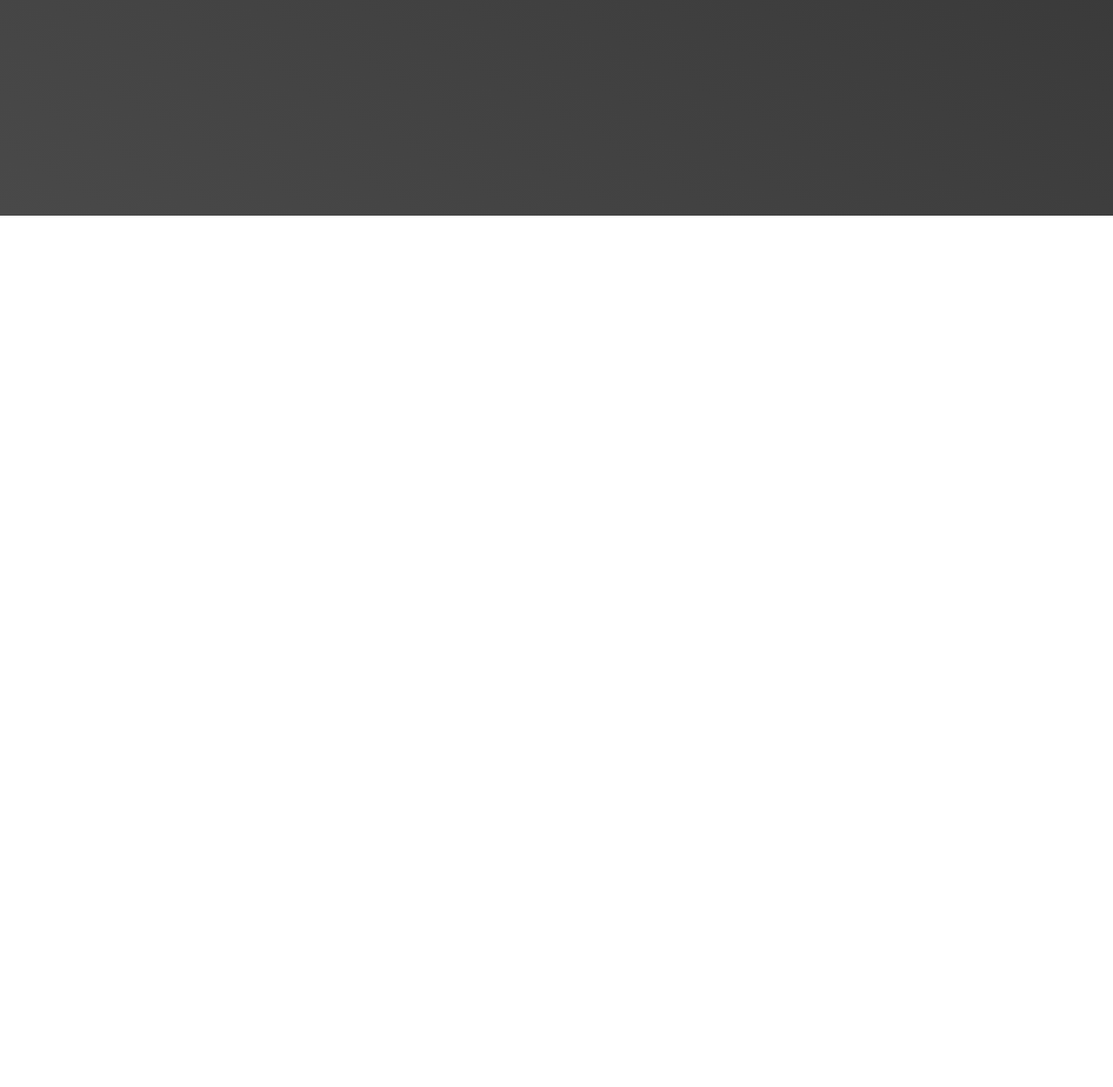
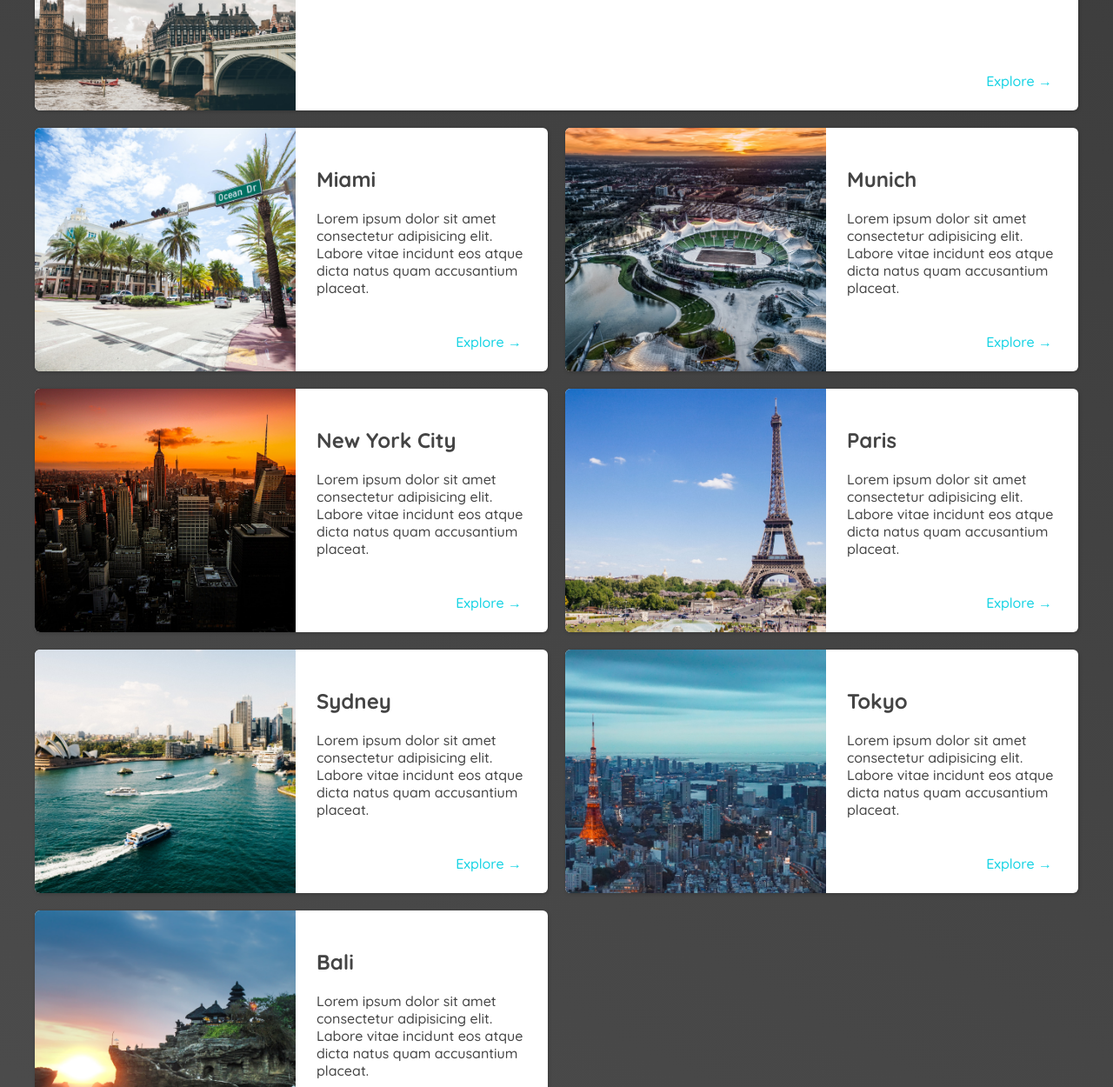
Before and after one commit to davidheweb/travel-history, a plain HTML site: page places.html in a window 1280 px wide. Shown: the part 552-1802 px from the top of the page at 87% size. Before the commit the page ends 800 px from the top, so only its background shows below. Drawn offline with Linux system fonts and the light colour scheme.

Commit message:
Added CSS Grid and more city cards
- Added CSS Griid into the ul to display more city cards
- Added new cities with duplicated cards

```diff
--- a/places.css
+++ b/places.css
@@ -8,8 +8,15 @@ header {
 }
 
 main ul {
-  width: 800px;
-  margin: 0 auto;
+  width: 1200px;
+  margin: 0 auto 48px auto;
+  display: grid;
+  grid-template-columns: 1fr 1fr;
+  gap: 20px 20px;
+}
+
+li:nth-of-type(3) {
+  grid-column: 1 / span 2;
 }
 
 main li {
--- a/places.html
+++ b/places.html
@@ -25,17 +25,154 @@
     <main>
       <ul>
         <li>
-          <img src="/images/places/barcelona.jpg" alt="City of Barcelona" />
+          <img src="images/places/barcelona.jpg" alt="City of Barcelona" />
           <div class="item-content">
             <div>
               <h2>Barcelona</h2>
               <p>
-                Lorem ipsum dolor sit amet consectetur adipisicing elit.
-                Molestiae delectus...
+                Lorem ipsum dolor sit amet consectetur adipisicing elit. Labore
+                vitae incidunt eos atque dicta natus quam accusantium placeat.
               </p>
             </div>
             <div class="actions">
-              <a href="https://en.wikipedia.org/wiki/Barcelona">Explore</a>
+              <a href="https://en.wikipedia.org/wiki/Barcelona">Explore &#x2192</a>
+            </div>
+          </div>
+        </li>
+        <li>
+          <img src="images/places/hawaii.jpg" alt="Hawaii beach" />
+          <div class="item-content">
+            <div>
+              <h2>Hawaii</h2>
+              <p>
+                Lorem ipsum dolor sit amet consectetur adipisicing elit. Labore
+                vitae incidunt eos atque dicta natus quam accusantium placeat.
+              </p>
+            </div>
+            <div class="actions">
+              <a href="hhttps://en.wikipedia.org/wiki/Hawaii">Explore &#x2192</a>
+            </div>
+          </div>
+        </li>
+        <li>
+          <img src="images/places/london.jpg" alt="London city" />
+          <div class="item-content">
+            <div>
+              <h2>London</h2>
+              <p>
+                Lorem ipsum dolor sit amet consectetur adipisicing elit. Labore
+                vitae incidunt eos atque dicta natus quam accusantium placeat.
+              </p>
+            </div>
+            <div class="actions">
+              <a href="https://en.wikipedia.org/wiki/London">Explore &#x2192</a>
+            </div>
+          </div>
+        </li>
+        <li>
+          <img src="images/places/miami.jpg" alt="Miami streets" />
+          <div class="item-content">
+            <div>
+              <h2>Miami</h2>
+              <p>
+                Lorem ipsum dolor sit amet consectetur adipisicing elit. Labore
+                vitae incidunt eos atque dicta natus quam accusantium placeat.
+              </p>
+            </div>
+            <div class="actions">
+              <a href="https://en.wikipedia.org/wiki/Miami">Explore &#x2192</a>
+            </div>
+          </div>
+        </li>
+        <li>
+          <img src="images/places/munich.jpg" alt="Munich football stadium" />
+          <div class="item-content">
+            <div>
+              <h2>Munich</h2>
+              <p>
+                Lorem ipsum dolor sit amet consectetur adipisicing elit. Labore
+                vitae incidunt eos atque dicta natus quam accusantium placeat.
+              </p>
+            </div>
+            <div class="actions">
+              <a href="https://en.wikipedia.org/wiki/Munich">Explore &#x2192</a>
+            </div>
+          </div>
+        </li>
+        <li>
+          <img src="images/places/new-york-city.jpg" alt="New York City skyline" />
+          <div class="item-content">
+            <div>
+              <h2>New York City</h2>
+              <p>
+                Lorem ipsum dolor sit amet consectetur adipisicing elit. Labore
+                vitae incidunt eos atque dicta natus quam accusantium placeat.
+              </p>
+            </div>
+            <div class="actions">
+              <a href="https://en.wikipedia.org/wiki/New_York_City"
+                >Explore &#x2192</a
+              >
+            </div>
+          </div>
+        </li>
+        <li>
+          <img src="images/places/paris.jpg" alt="Paris city" />
+          <div class="item-content">
+            <div>
+              <h2>Paris</h2>
+              <p>
+                Lorem ipsum dolor sit amet consectetur adipisicing elit. Labore
+                vitae incidunt eos atque dicta natus quam accusantium placeat.
+              </p>
+            </div>
+            <div class="actions">
+              <a href="https://en.wikipedia.org/wiki/Paris">Explore &#x2192</a>
+            </div>
+          </div>
+        </li>
+        <li>
+          <img src="images/places/sydney.jpg" alt="Sydney beach" />
+          <div class="item-content">
+            <div>
+              <h2>Sydney</h2>
+              <p>
+                Lorem ipsum dolor sit amet consectetur adipisicing elit. Labore
+                vitae incidunt eos atque dicta natus quam accusantium placeat.
+              </p>
+            </div>
+            <div class="actions">
+              <a href="https://en.wikipedia.org/wiki/Sydney">Explore &#x2192</a>
+            </div>
+          </div>
+        </li>
+        <li>
+          <img src="images/places/tokyo.jpg" alt="Tokyo skyline" />
+          <div class="item-content">
+            <div>
+              <h2>Tokyo</h2>
+              <p>
+                Lorem ipsum dolor sit amet consectetur adipisicing elit. Labore
+                vitae incidunt eos atque dicta natus quam accusantium placeat.
+              </p>
+            </div>
+            <div class="actions">
+              <a href="https://en.wikipedia.org/wiki/Tokyo">Explore &#x2192</a>
+            </div>
+          </div>
+        </li>
+        <li>
+          <img src="images/places/bali.jpg" alt="Bali beach" />
+          <div class="item-content">
+            <div>
+              <h2>Bali</h2>
+              <p>
+                Lorem ipsum dolor sit amet consectetur adipisicing elit. Labore
+                vitae incidunt eos atque dicta natus quam accusantium placeat.
+              </p>
+            </div>
+            <div class="actions">
+              <a href="https://en.wikipedia.org/wiki/Bali">Explore &#x2192</a>
             </div>
           </div>
         </li>
```
Also changed, not shown: images/places/bali.jpg (added), images/places/hawaii.jpg (added), images/places/london.jpg (added), images/places/new-york-city.jpg (added), images/places/paris.jpg (added), images/places/sydney.jpg (added), images/places/tokyo.jpg (added).
